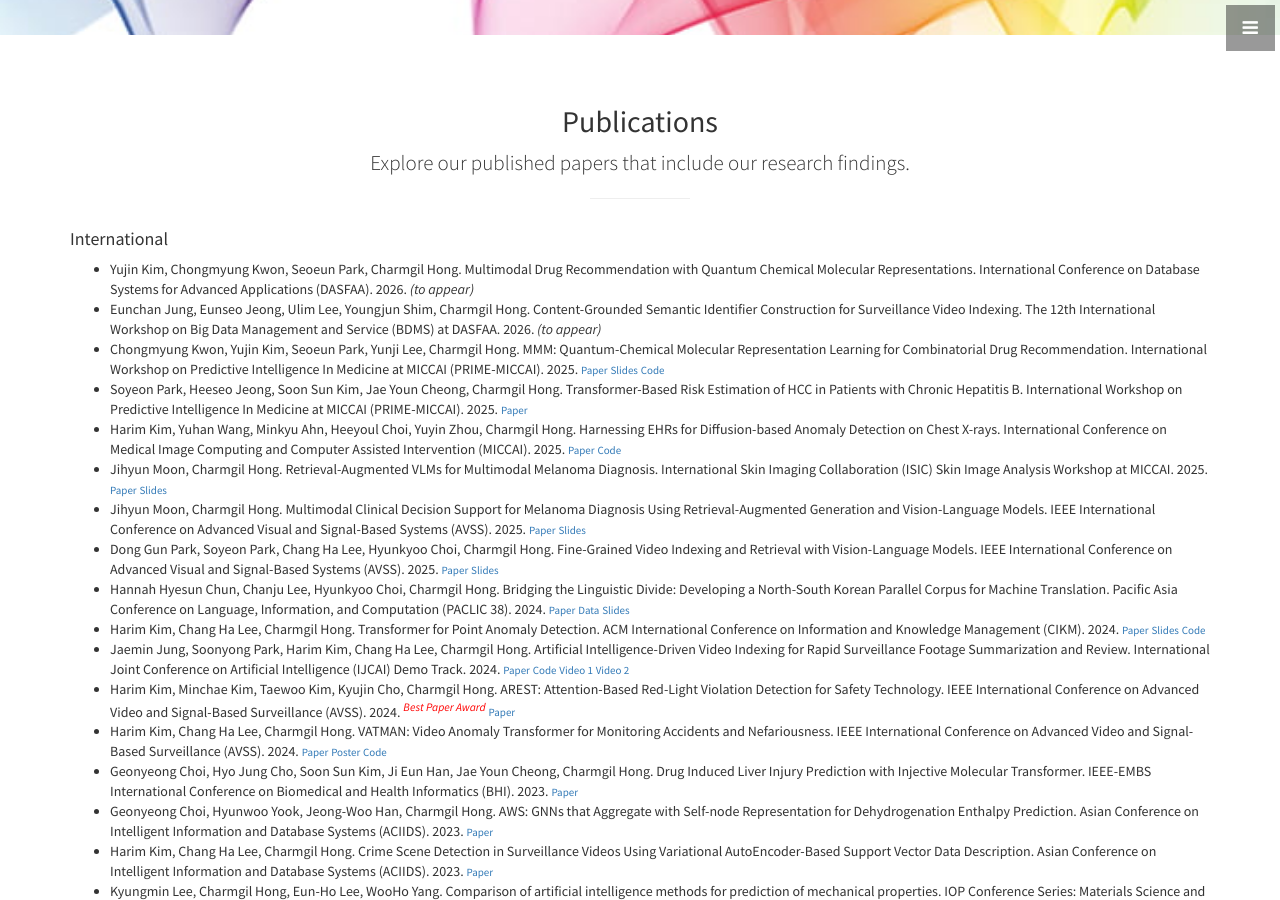
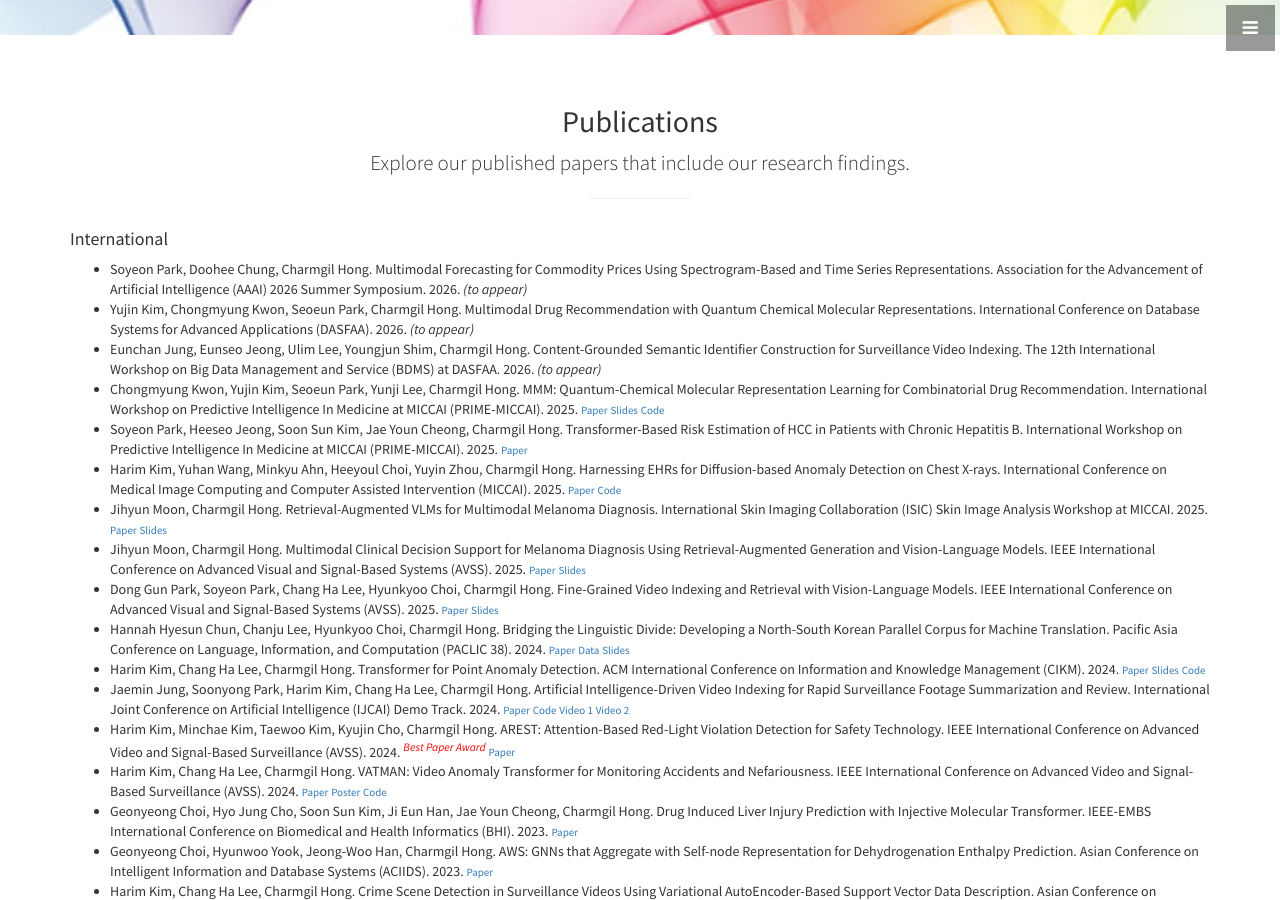
Before and after one commit to nth221/nth221.github.io, a Jekyll site: the page built from index.html, in a window 1280 px wide and 900 px high, scrolled down 3470 px. Built offline with Jekyll 4.4.1, drawn with Linux system fonts in a browser that asks for light colours.

Commit message:
modified:   _includes/portfolio.html

```diff
--- a/_includes/portfolio.html
+++ b/_includes/portfolio.html
@@ -9,6 +9,9 @@
           <div class="col-lg-12 text-justify">
             <h4>International</h4>
             <ul class="publication-list">
+              <li>Soyeon Park, Doohee Chung, Charmgil Hong. Multimodal Forecasting for Commodity Prices Using Spectrogram-Based and Time Series Representations. Association for the Advancement of Artificial Intelligence (AAAI) 2026 Summer Symposium. 2026.
+              	<em>(to appear)</em>
+              </li>
               <li>Yujin Kim, Chongmyung Kwon, Seoeun Park, Charmgil Hong. Multimodal Drug Recommendation with Quantum Chemical Molecular Representations. International Conference on Database Systems for Advanced Applications (DASFAA). 2026.
               	<em>(to appear)</em>
               </li>
```
